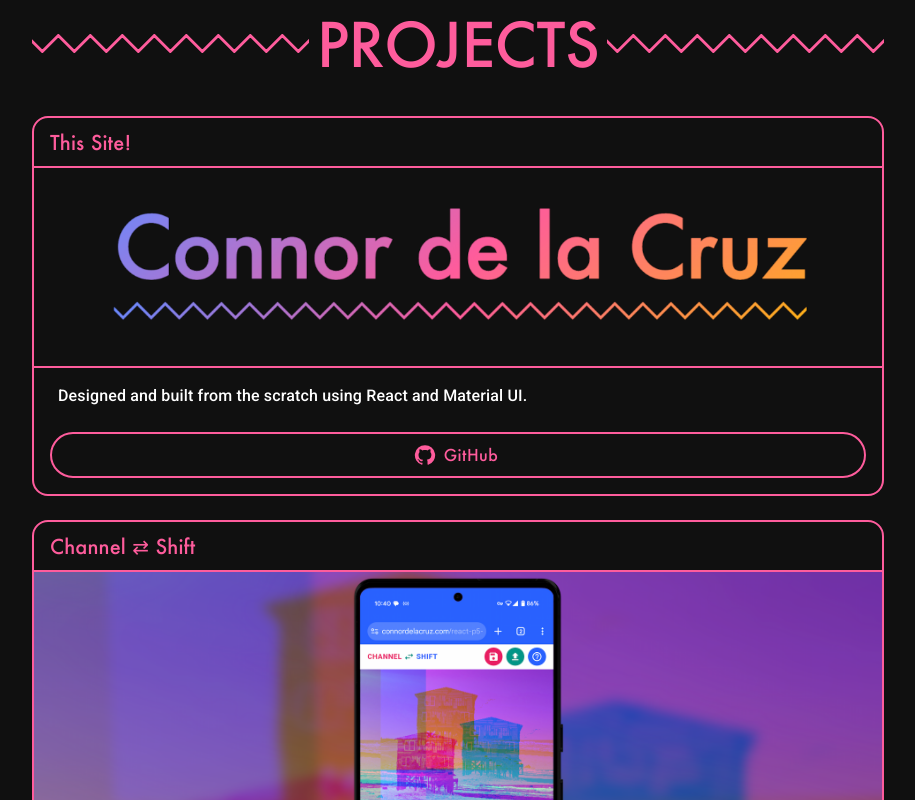
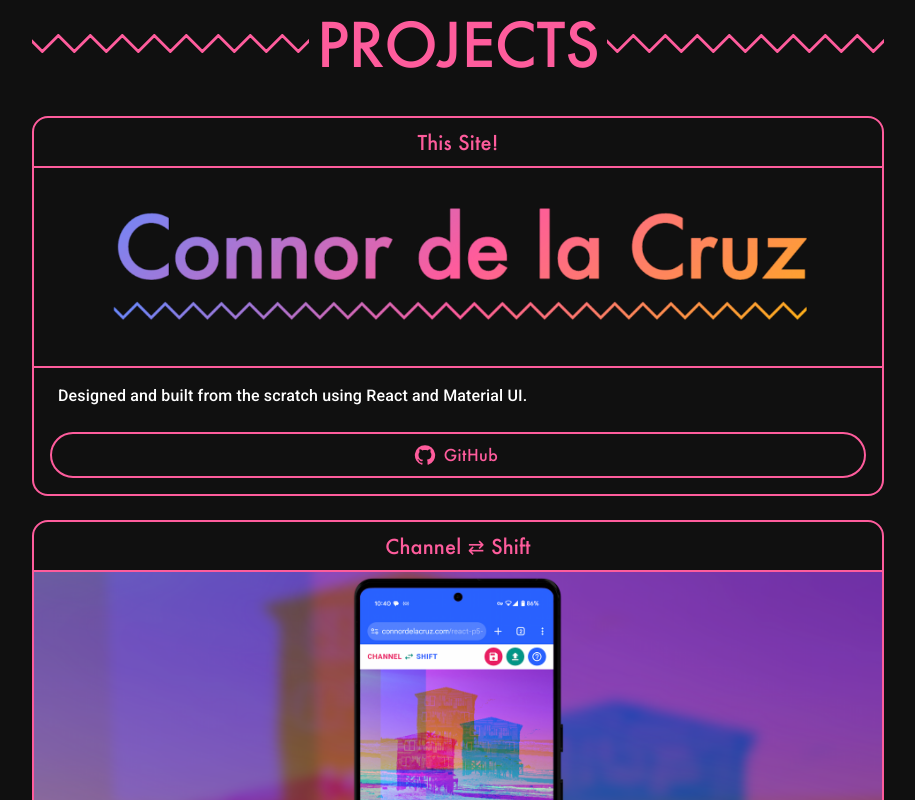
Before and after one commit to connordelacruz/connordelacruz.github.io, a React (Vite) app: page / in a window 1280 px wide. Shown: the part 1040-1840 px from the top of the page, without its empty margins (182-1097 px from the left). Built offline with nearby package versions, Linux system fonts and the light colour scheme.

Commit message:
center project card header

```diff
--- a/src/components/ProjectsSection.jsx
+++ b/src/components/ProjectsSection.jsx
@@ -288,6 +288,14 @@ const ProjectCard = ({
             // Remove bottom margin for cards with banners (TODO: just pad card content so margin is not required)
             mb: imgSrc ? 0 : 1,
           }}
+          slotProps={{
+            title: {
+              color: color,
+              variant: 'h6',
+              textAlign: 'center',
+              gutterBottom: false,
+            },
+          }}
         />
         {/*Banner image*/}
         {imgSrc &&
```
